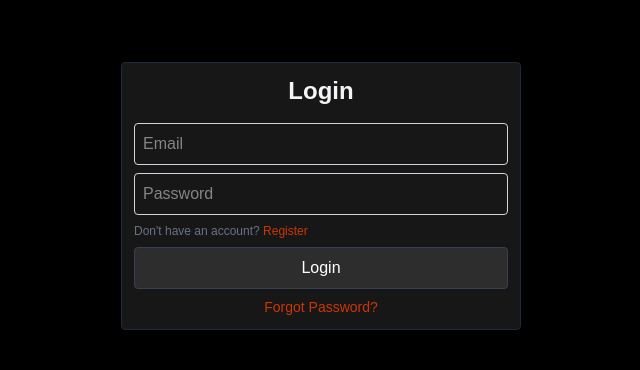
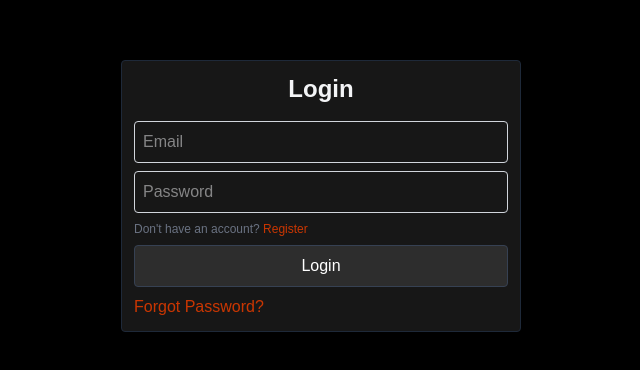
Before and after one commit to prajwal003-ai-ml/Portfolio-Helper-Frontend, a Next.js app: page /login in a window 1280 px wide. Shown: the part 204-574 px from the top of the page, without its empty margins (319-959 px from the left). Built offline with nearby package versions, Linux system fonts and the light colour scheme; no server answers.

Commit message:
All Done

```diff
--- a/app/(Login&All)/login/page.tsx
+++ b/app/(Login&All)/login/page.tsx
@@ -46,12 +46,12 @@ const page = () => {
 
   const [LoadingForget, setLoadingForget] = useState(false)
 
-  const sendEmail = async()=>{
+  const sendEmail = async () => {
 
-    if(LoadingForget){
+    if (LoadingForget) {
       return
     }
-    if(!Email){
+    if (!Email) {
       toast('Please add Email and Click Forget Password')
       return
     }
@@ -65,7 +65,7 @@ const page = () => {
     } catch (error) {
       toast.error('Failed To Send Email , Try Remebering Password')
     }
-    finally{
+    finally {
       setLoadingForget(false)
     }
   }
@@ -95,13 +95,13 @@ const page = () => {
             Don't have an account? <Link href='/register' className='text-orange-700'>Register</Link>
           </p>
         </div>
-        <button  className='w-full p-2 border border-gray-700 rounded bg-[#ffffff18] text-white cursor-pointer hover:bg-[#ffffff2c]' type="submit">
+        <button className='w-full p-2 border border-gray-700 rounded bg-[#ffffff18] text-white cursor-pointer hover:bg-[#ffffff2c]' type="submit">
           {Loading ? 'Logging in...' : 'Login'}
         </button>
         <div className='text-sm text-gray-500 mt-2 text-center'>
-          <div onClick={sendEmail} className='text-orange-700 cursor-pointer'>{LoadingForget?"Sending Email":"Forgot Password?"}</div>
         </div>
       </form>
+      <div onClick={sendEmail} className='text-orange-700 cursor-pointer'>{LoadingForget ? "Sending Email" : "Forgot Password?"}</div>
     </div>
   )
 }
```
